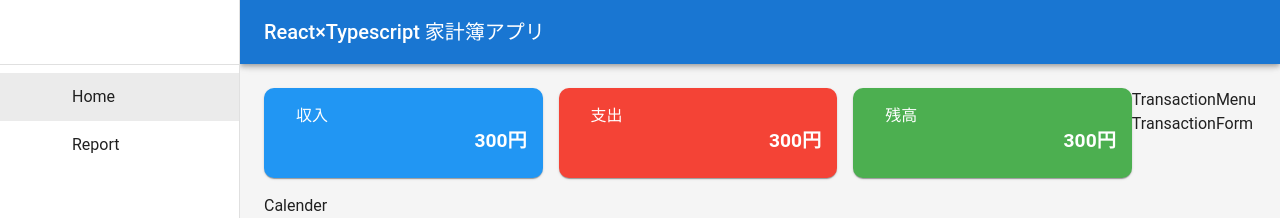
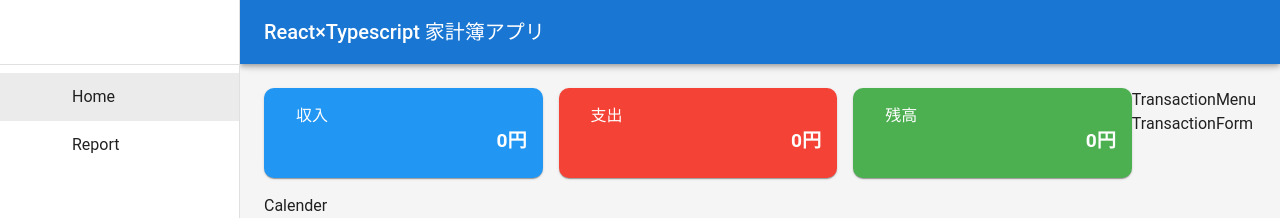
Before and after one commit to hagiohagi/ts-household-app, a React (Create React App) app: page / in a window 1280 px wide. Shown: the top 218 px of the page. Built offline with nearby package versions, Linux system fonts and the light colour scheme; no server answers; the database is empty; some icons are missing; the HTML template or start-up script is replaced by a standard one.

Commit message:
作業3日目（収入・支出・残高の表示）

```diff
--- a/package.json
+++ b/package.json
@@ -15,6 +15,7 @@
     "@types/node": "^16.18.126",
     "@types/react": "^19.1.0",
     "@types/react-dom": "^19.1.1",
+    "date-fns": "^4.1.0",
     "firebase": "^11.6.0",
     "react": "^19.1.0",
     "react-dom": "^19.1.0",
--- a/src/App.tsx
+++ b/src/App.tsx
@@ -1,4 +1,4 @@
-import React from "react";
+import React, { cache, useEffect, useState } from "react";
 import "./App.css";
 import { BrowserRouter as Router, Routes, Route } from "react-router-dom";
 import Home from "./pages/Home";
@@ -8,15 +8,54 @@
 import { theme } from "./theme/theme";
 import { ThemeProvider } from "@emotion/react";
 import { CssBaseline } from "@mui/material";
+import { Transaction } from "./types/index";
+import { collection, getDocs } from "firebase/firestore";
+import { db } from "./firebase";
+import { format } from "date-fns";
+import { formatMonth } from "./utils/formatting";
 
 function App() {
+  // FireStoreErrorかどうか判定する型ガード
+  function isFireStoreError(err: unknown): err is { code: string, message: string } {
+    return typeof err === "object" && err !== null && "code" in err
+  };
+
+  const [transactions, setTransactions] = useState<Transaction[]>([]);
+  const [currentMonth, setCurrentMonth] = useState(new Date());
+
+  useEffect(() => {
+    const fetchTransactions = async () => {
+      try {
+        const querySnapshot = await getDocs(collection(db, "Transactions"))
+        const transactionsData = querySnapshot.docs.map((doc) => {
+          return {
+            ...doc.data(),
+            id: doc.id,
+          } as Transaction
+        })
+        setTransactions(transactionsData);
+      } catch (err) {
+        if (isFireStoreError(err)) {
+          console.error("FireStoreのエラーは:", err)
+        } else {
+          console.error("一般的なエラーは:", err)
+        }
+      }
+    }
+    fetchTransactions();
+  }, [])
+
+  const monthlyTransactions = transactions.filter((transactions) => {
+    return transactions.date.startsWith(formatMonth(currentMonth));
+  })
+
   return (
     <ThemeProvider theme={theme}>
       <CssBaseline />
       <Router>
         <Routes>
           <Route path="/" element={<AppLayout />}>
-            <Route index element={<Home />} />
+            <Route index element={<Home monthlyTransactions={monthlyTransactions} />} />
             <Route path="/report" element={<Report />} />
             <Route path="*" element={<NoMatch />} />
           </Route>
--- a/src/components/layout/MonthlySummary.tsx
+++ b/src/components/layout/MonthlySummary.tsx
@@ -4,8 +4,15 @@
 import ArrowDownwardIcon from '@mui/icons-material/ArrowDownward';
 import AccountBalanceIcon from '@mui/icons-material/AccountBalance';
 import React from 'react'
+import { Transaction } from '../../types';
+import { financeCalculations } from '../../utils/financeCalculation';
 
-const MonthlySummary = () => {
+interface MonthlySummaryProps {
+  monthlyTransactions: Transaction[]
+}
+
+const MonthlySummary = ({ monthlyTransactions }: MonthlySummaryProps) => {
+  const { income, expense, balance } = financeCalculations(monthlyTransactions)
   return (
     <Box>
       <Grid container spacing={{ xs: 1, sm: 2 }} mb={2}>
@@ -25,7 +32,7 @@
                   fontSize: { xs: ".8rem", sm: "1rem", md: "1.2rem" },
                   wordBreak: "break-word"
                 }}
-              >300円</Typography>
+              >{income}円</Typography>
             </CardContent>
           </Card>
         </Grid>
@@ -45,7 +52,7 @@
                   fontSize: { xs: ".8rem", sm: "1rem", md: "1.2rem" },
                   wordBreak: "break-word"
                 }}
-              >300円</Typography>
+              >{expense}円</Typography>
             </CardContent>
           </Card>
         </Grid>
@@ -65,7 +72,7 @@
                   fontSize: { xs: ".8rem", sm: "1rem", md: "1.2rem" },
                   wordBreak: "break-word"
                 }}
-              >300円</Typography>
+              >{balance}円</Typography>
             </CardContent>
           </Card>
         </Grid>
--- a/src/pages/Home.tsx
+++ b/src/pages/Home.tsx
@@ -4,13 +4,18 @@
 import Calender from "../components/layout/Calender";
 import TransactionMenu from "../components/layout/TransactionMenu";
 import TransactionForm from "../components/layout/TransactionForm";
+import { Transaction } from "../types";
 
-const Home = () => {
+interface HomeProps {
+  monthlyTransactions: Transaction[]
+}
+
+const Home = ({ monthlyTransactions }: HomeProps) => {
   return (
     <Box sx={{ display: "flex" }}>
       {/* 左側コンテンツ */}
       <Box sx={{ flexGrow: 1 }}>
-        <MonthlySummary />
+        <MonthlySummary monthlyTransactions={monthlyTransactions} />
         <Calender />
       </Box>
       {/* 右側コンテンツ */}
--- a/src/types/index.ts
+++ b/src/types/index.ts
@@ -11,3 +11,9 @@
   category: IncomeCategory | ExpenseCategory,
   date: string,
 }
+
+export interface Balance {
+  income: number,
+  expense: number,
+  balance: number,
+}
--- /dev/null
+++ b/src/utils/financeCalculation.ts
@@ -0,0 +1,13 @@
+import { Balance, Transaction } from "../types";
+
+export function financeCalculations(transactions: Transaction[]): Balance {
+  return transactions.reduce((acc, transaction) => {
+    if (transaction.type === "income") {
+      acc.income += transaction.amount
+    } else {
+      acc.expense += transaction.amount
+    }
+    acc.balance = acc.income - acc.expense;
+    return acc;
+  }, { income: 0, expense: 0, balance: 0 })
+}
--- /dev/null
+++ b/src/utils/formatting.ts
@@ -0,0 +1,5 @@
+import { format } from "date-fns";
+
+export function formatMonth(date: Date): string {
+  return format(date, "yyyy-MM");
+}
```
Also changed, not shown: 1 other file (tests, documents, lock files or other folders).
